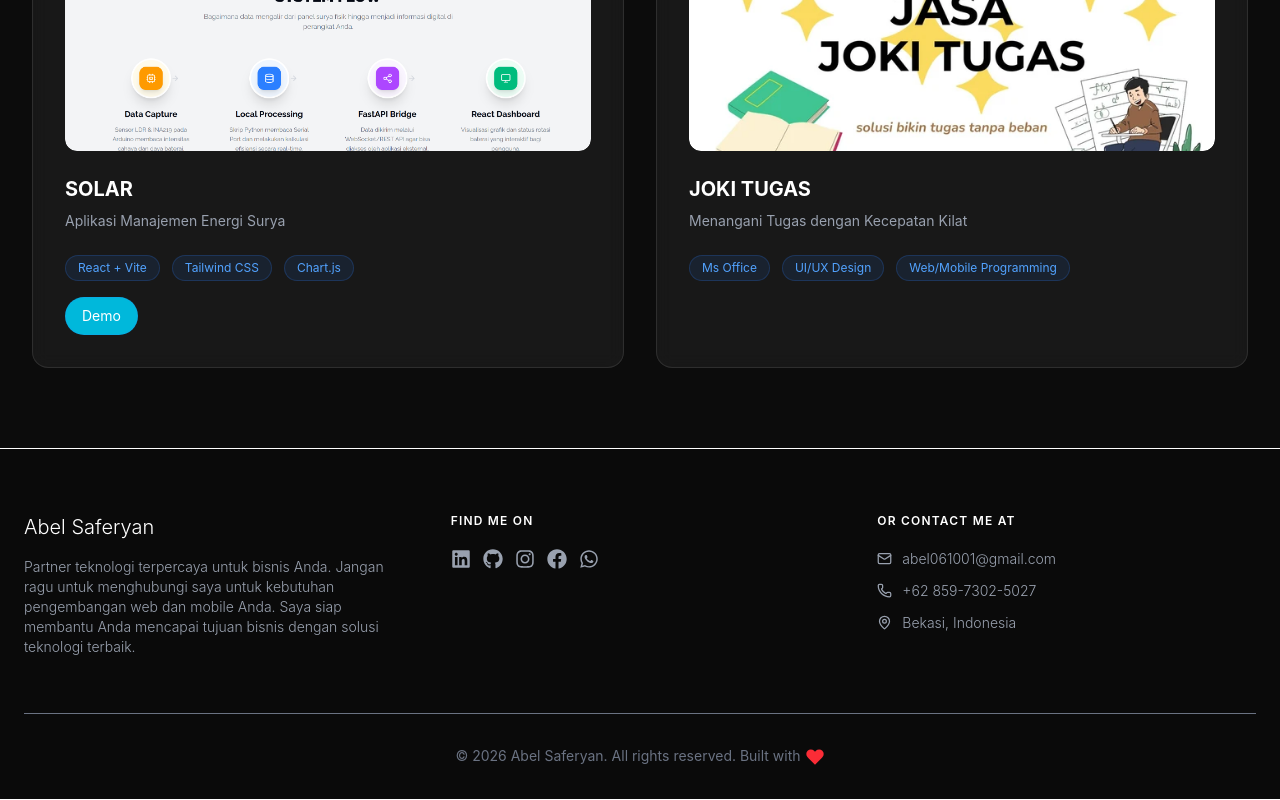
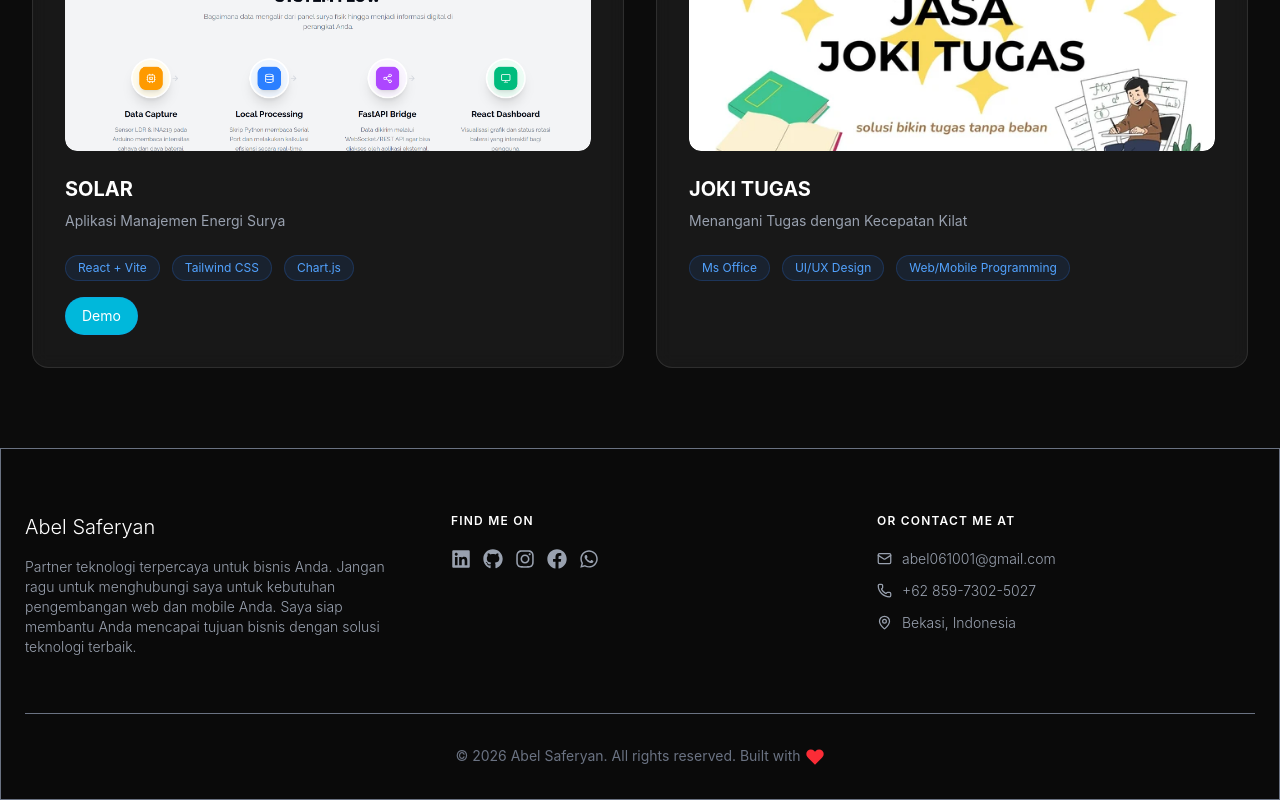
Before and after one commit to 10-Abel-01/Portofolio-Abel, a React (Vite) app: page / in a window 1280 px wide. Shown: the part 2850-3650 px from the top of the page. Built offline with nearby package versions, Linux system fonts and the light colour scheme.

Commit message:
fix: footer border

```diff
--- a/src/components/sections/Footer.jsx
+++ b/src/components/sections/Footer.jsx
@@ -4,7 +4,7 @@ import { FaLinkedin, FaGithub, FaInstagram, FaFacebook, FaWhatsapp } from "react
 
 const Footer = () => {
     return (
-        <footer id="footer" className="border-t border-border pt-16 pb-8 px-6">
+        <footer id="footer" className="border-[1px] border-gray-500 pt-16 pb-8 px-6">
             <div className="max-w-7xl mx-auto">
                 <div className="grid md:grid-cols-3 gap-12 mb-14">
                     <div>
```
